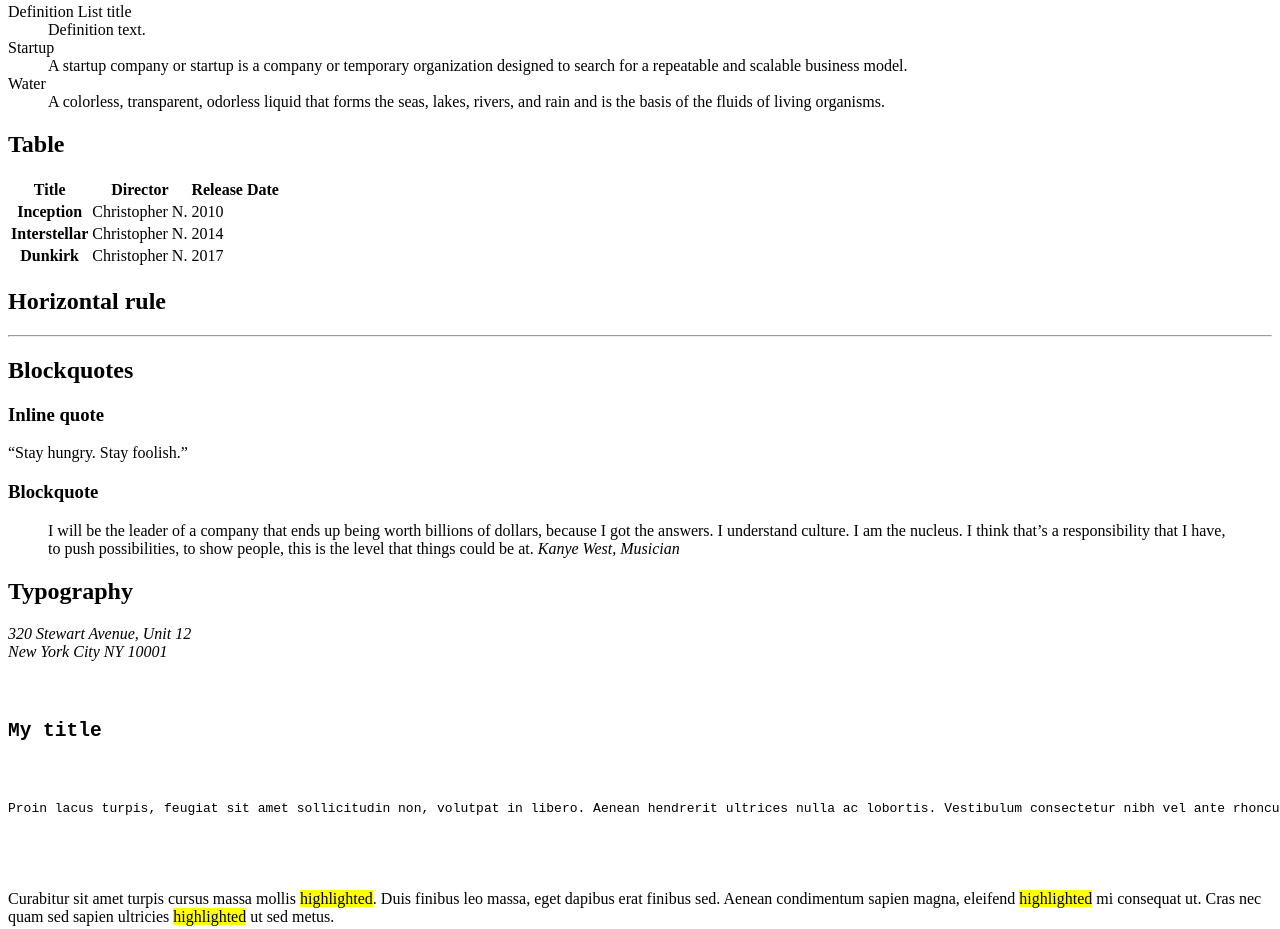
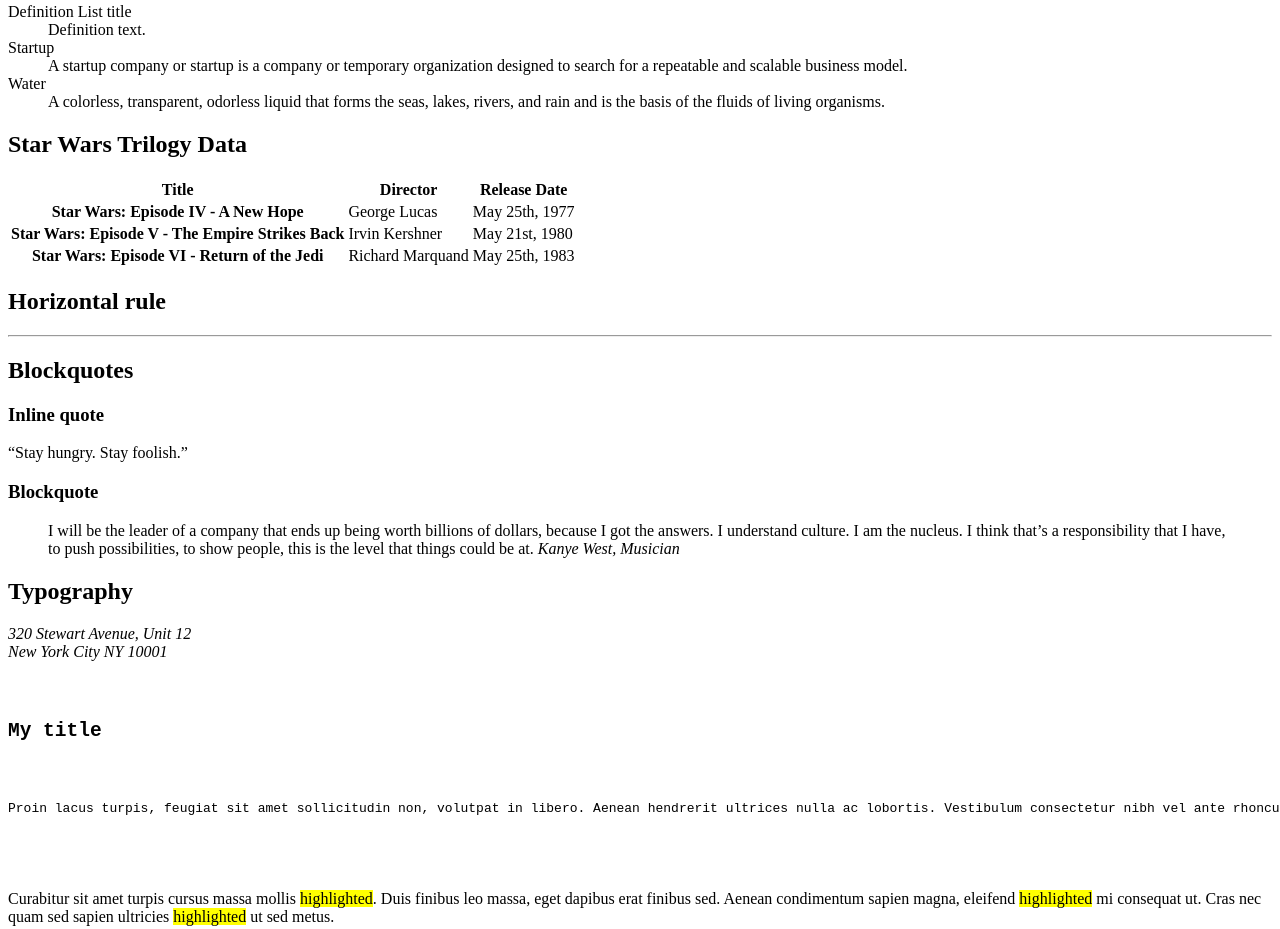
Before and after one commit to Yugz29/holbertonschool-web_front_end, a plain HTML site: page html_advanced/33-styleguide.html in a window 1280 px wide. Shown: the part 817-1746 px from the top of the page. Drawn offline with Linux system fonts and the light colour scheme.

Commit message:
fix: data

```diff
--- a/html_advanced/33-styleguide.html
+++ b/html_advanced/33-styleguide.html
@@ -72,7 +72,7 @@
         <!-- Table -->
         <section>
             <header>
-                <h2>Table</h2>
+                <h2>Star Wars Trilogy Data</h2>
             </header>
             <table>
                 <tr>
@@ -81,19 +81,19 @@
                     <th scope="col">Release Date</th>
                 </tr>
                 <tr>
-                    <th scope="row">Inception</th>
-                    <td>Christopher N.</td>
-                    <td>2010</td>
+                    <th scope="row">Star Wars: Episode IV - A New Hope</th>
+                    <td>George Lucas</td>
+                    <td>May 25th, 1977</td>
                 </tr>
                 <tr>
-                    <th scope="row">Interstellar</th>
-                    <td>Christopher N.</td>
-                    <td>2014</td>
+                    <th scope="row">Star Wars: Episode V - The Empire Strikes Back</th>
+                    <td>Irvin Kershner</td>
+                    <td>May 21st, 1980</td>
                 </tr>
                 <tr>
-                    <th scope="row">Dunkirk</th>
-                    <td>Christopher N.</td>
-                    <td>2017</td>
+                    <th scope="row">Star Wars: Episode VI - Return of the Jedi</th>
+                    <td>Richard Marquand</td>
+                    <td>May 25th, 1983</td>
                 </tr>
             </table>
         </section>
```
